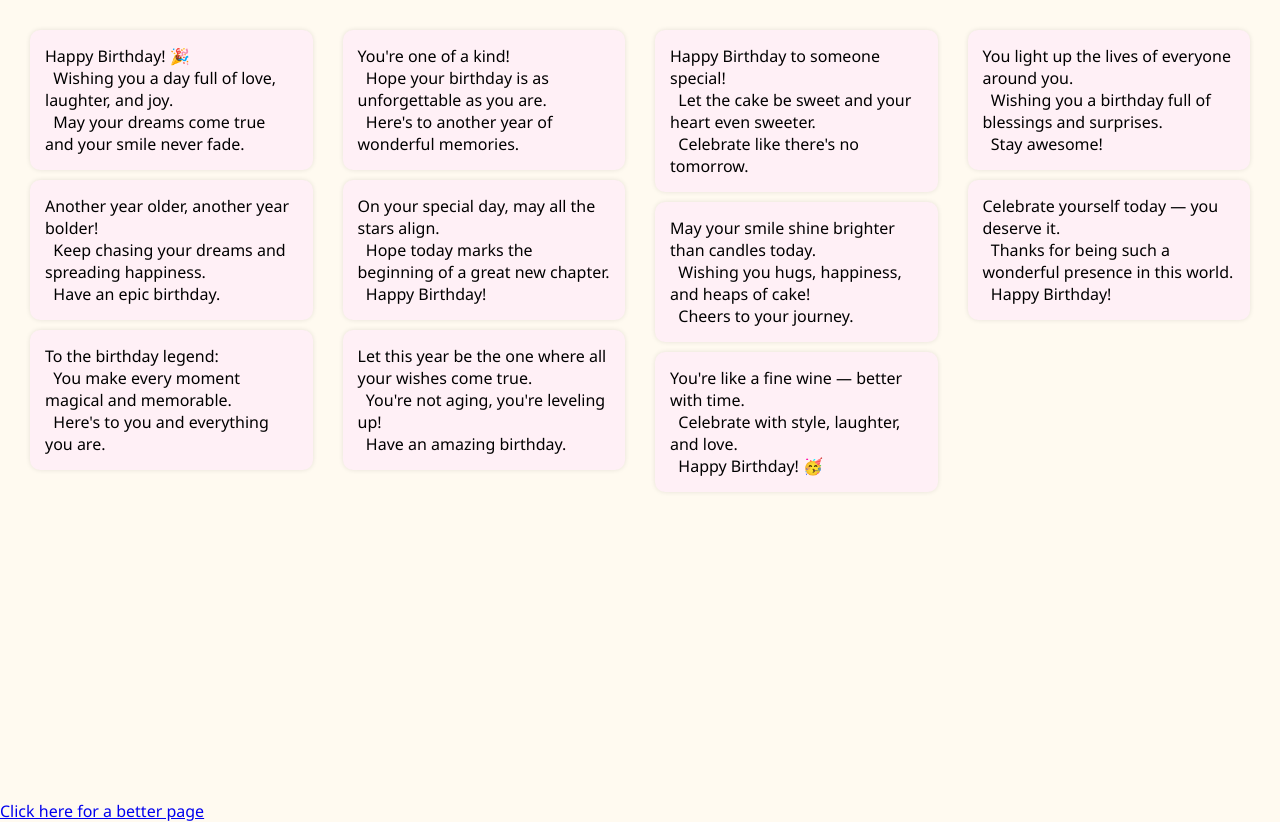
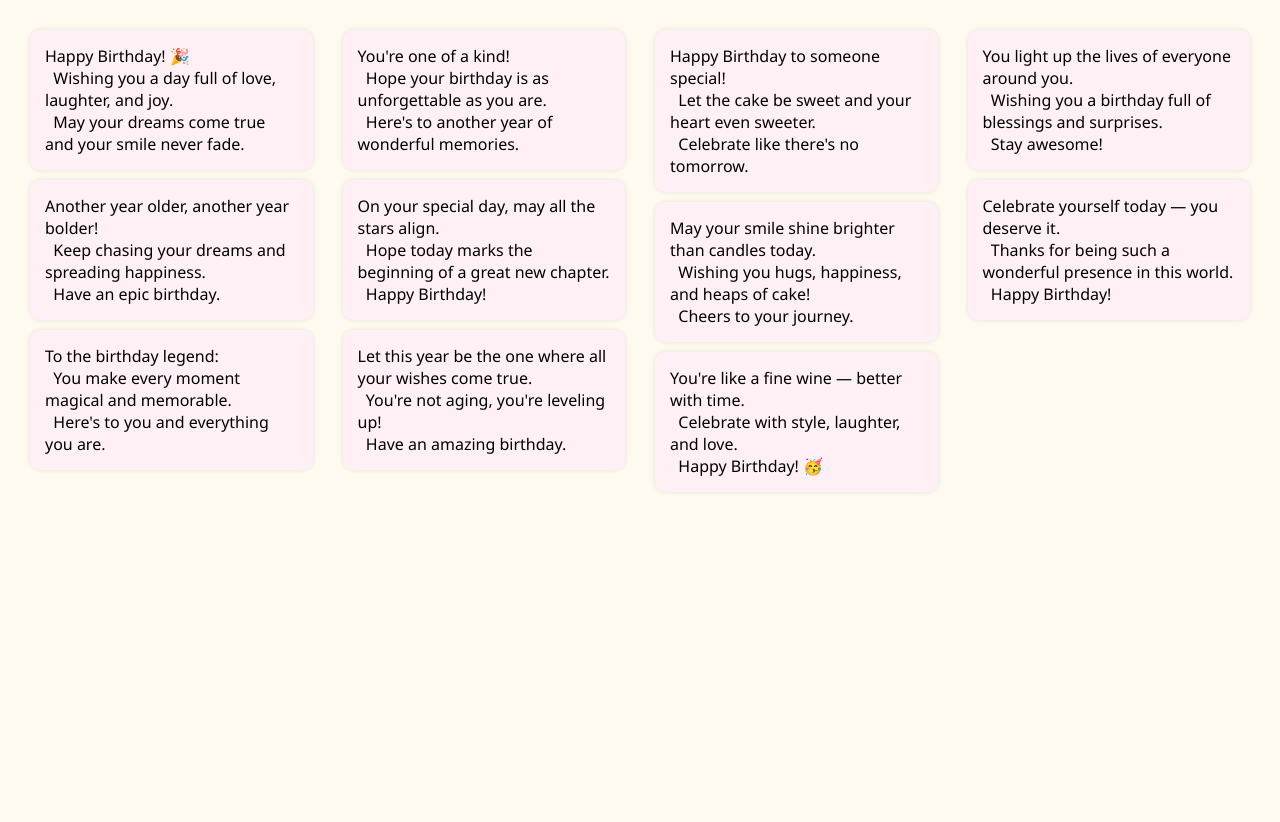
Before and after one commit to umbra-uvazzz/Asal-birthday, a plain HTML site: page wishes.html in a window 1280 px wide. After the commit the page ends 800 px from the top, so only its background shows below. Drawn offline with Linux system fonts and the light colour scheme.

Commit message:
Update wishes.html

```diff
--- a/wishes.html
+++ b/wishes.html
@@ -14,7 +14,7 @@
   </div>
 
 
-  <a href="wishes copy.html" target="_blank">Click here for a better page</a>
+
   <script src="wishes.js"></script>
 </body>
 </html>
```
